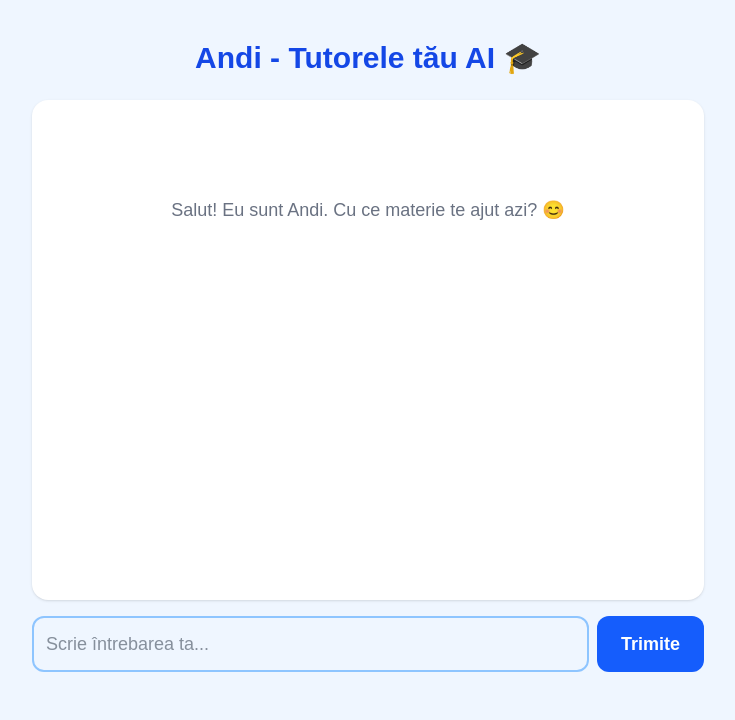
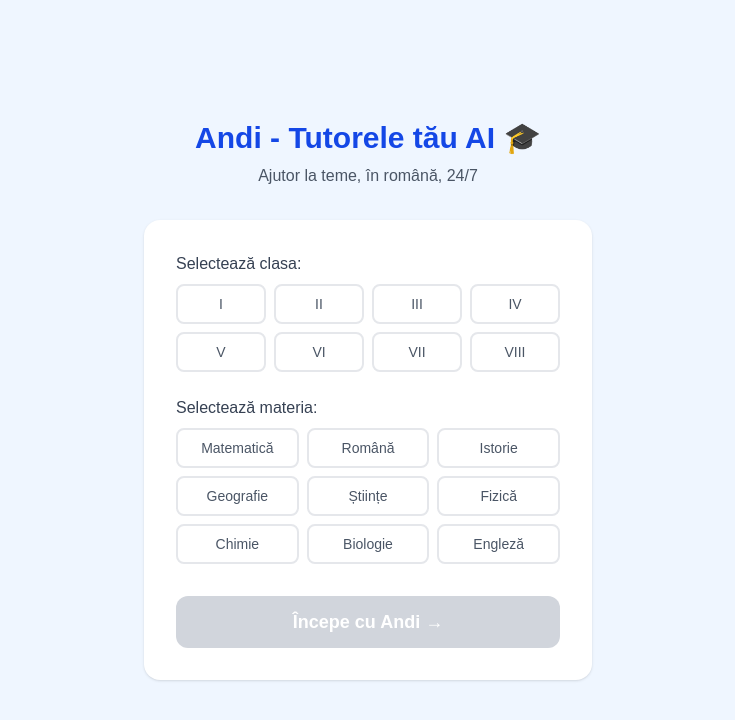
Before and after one commit to Mijilica/tutor-ai, a Next.js app: page / in a window 1280 px wide. Shown: the top 720 px of the page, without its empty margins (272-1007 px from the left). Built offline with nearby package versions, Linux system fonts and the light colour scheme.

Commit message:
selectie clasa si materie

```diff
--- a/app/page.js
+++ b/app/page.js
@@ -1,7 +1,13 @@
 "use client";
 import { useState } from "react";
 
+const CLASE = ["Clasa I", "Clasa II", "Clasa III", "Clasa IV", "Clasa V", "Clasa VI", "Clasa VII", "Clasa VIII"];
+const MATERII = ["Matematică", "Română", "Istorie", "Geografie", "Științe", "Fizică", "Chimie", "Biologie", "Engleză"];
+
 export default function Home() {
+  const [clasa, setClasa] = useState("");
+  const [materie, setMaterie] = useState("");
+  const [started, setStarted] = useState(false);
   const [messages, setMessages] = useState([]);
   const [input, setInput] = useState("");
   const [loading, setLoading] = useState(false);
@@ -12,65 +18,70 @@ export default function Home() {
     setMessages(newMessages);
     setInput("");
     setLoading(true);
-
     try {
       const response = await fetch("/api/chat", {
         method: "POST",
         headers: { "Content-Type": "application/json" },
-        body: JSON.stringify({ messages: newMessages }),
+        body: JSON.stringify({ messages: newMessages, clasa, materie }),
       });
       const data = await response.json();
       setMessages([...newMessages, { role: "assistant", content: data.message }]);
-    } catch (e) {
-      console.error(e);
-    }
+    } catch (e) { console.error(e); }
     setLoading(false);
   }
 
-  return (
-    <div className="min-h-screen bg-blue-50 flex flex-col items-center p-4">
-      <h1 className="text-3xl font-bold text-blue-700 my-6">
-        Andi - Tutorele tău AI 🎓
-      </h1>
-      <div className="w-full max-w-2xl bg-white rounded-2xl shadow p-4 flex flex-col gap-3 min-h-[500px] max-h-[500px] overflow-y-auto">
-        {messages.length === 0 && (
-          <p className="text-gray-500 text-center mt-20 text-lg">
-            Salut! Eu sunt Andi. Cu ce materie te ajut azi? 😊
-          </p>
-        )}
-        {messages.map((m, i) => (
-          <div
-            key={i}
-            className={`p-3 rounded-xl max-w-[80%] text-gray-800 ${
-              m.role === "user"
-                ? "bg-blue-200 self-end text-right"
-                : "bg-green-200 self-start"
-            }`}
-          >
-            {m.content}
-          </div>
-        ))}
-        {loading && (
-          <div className="bg-green-200 self-start p-3 rounded-xl text-gray-800">
-            Andi scrie... ✏️
-          </div>
-        )}
-      </div>
-      <div className="w-full max-w-2xl flex gap-2 mt-4">
-        <input
-          className="flex-1 border-2 border-blue-300 rounded-xl p-3 text-lg text-gray-800"
-          placeholder="Scrie întrebarea ta..."
-          value={input}
-          onChange={(e) => setInput(e.target.value)}
-          onKeyDown={(e) => e.key === "Enter" && sendMessage()}
-        />
-        <button
-          onClick={sendMessage}
-          className="bg-blue-600 text-white px-6 rounded-xl text-lg font-bold hover:bg-blue-700"
-        >
-          Trimite
+  if (!started) return (
+    <div className="min-h-screen bg-blue-50 flex flex-col items-center justify-center p-4">
+      <h1 className="text-3xl font-bold text-blue-700 mb-2">Andi - Tutorele tău AI 🎓</h1>
+      <p className="text-gray-600 mb-8">Ajutor la teme, în română, 24/7</p>
+      <div className="bg-white rounded-2xl shadow p-8 w-full max-w-md">
+        <p className="font-medium text-gray-700 mb-2">Selectează clasa:</p>
+        <div className="grid grid-cols-4 gap-2 mb-6">
+          {CLASE.map(c => (
+            <button key={c} onClick={() => setClasa(c)}
+              className={`p-2 rounded-lg text-sm font-medium border-2 transition-all ${clasa === c ? "border-blue-500 bg-blue-100 text-blue-700" : "border-gray-200 text-gray-600 hover:border-blue-300"}`}>
+              {c.replace("Clasa ", "")}
+            </button>
+          ))}
+        </div>
+        <p className="font-medium text-gray-700 mb-2">Selectează materia:</p>
+        <div className="grid grid-cols-3 gap-2 mb-8">
+          {MATERII.map(m => (
+            <button key={m} onClick={() => setMaterie(m)}
+              className={`p-2 rounded-lg text-sm font-medium border-2 transition-all ${materie === m ? "border-blue-500 bg-blue-100 text-blue-700" : "border-gray-200 text-gray-600 hover:border-blue-300"}`}>
+              {m}
+            </button>
+          ))}
+        </div>
+        <button onClick={() => clasa && materie && setStarted(true)}
+          className={`w-full p-3 rounded-xl text-white font-bold text-lg transition-all ${clasa && materie ? "bg-blue-600 hover:bg-blue-700" : "bg-gray-300 cursor-not-allowed"}`}>
+          Începe cu Andi →
         </button>
       </div>
     </div>
   );
+
+  return (
+    <div className="min-h-screen bg-blue-50 flex flex-col items-center p-4">
+      <h1 className="text-2xl font-bold text-blue-700 my-4">Andi 🎓 — {clasa} · {materie}</h1>
+      <div className="w-full max-w-2xl bg-white rounded-2xl shadow p-4 flex flex-col gap-3 min-h-[500px] max-h-[500px] overflow-y-auto">
+        {messages.length === 0 && (
+          <p className="text-gray-500 text-center mt-20 text-lg">Salut! Eu sunt Andi. Cu ce te ajut la {materie} azi? 😊</p>
+        )}
+        {messages.map((m, i) => (
+          <div key={i} className={`p-3 rounded-xl max-w-[80%] text-gray-800 ${m.role === "user" ? "bg-blue-200 self-end" : "bg-green-200 self-start"}`}>
+            {m.content}
+          </div>
+        ))}
+        {loading && <div className="bg-green-200 self-start p-3 rounded-xl text-gray-800">Andi scrie... ✏️</div>}
+      </div>
+      <div className="w-full max-w-2xl flex gap-2 mt-4">
+        <input className="flex-1 border-2 border-blue-300 rounded-xl p-3 text-lg text-gray-800"
+          placeholder={`Întreabă ceva la ${materie}...`}
+          value={input} onChange={e => setInput(e.target.value)}
+          onKeyDown={e => e.key === "Enter" && sendMessage()} />
+        <button onClick={sendMessage} className="bg-blue-600 text-white px-6 rounded-xl text-lg font-bold hover:bg-blue-700">Trimite</button>
+      </div>
+    </div>
+  );
 }
```
